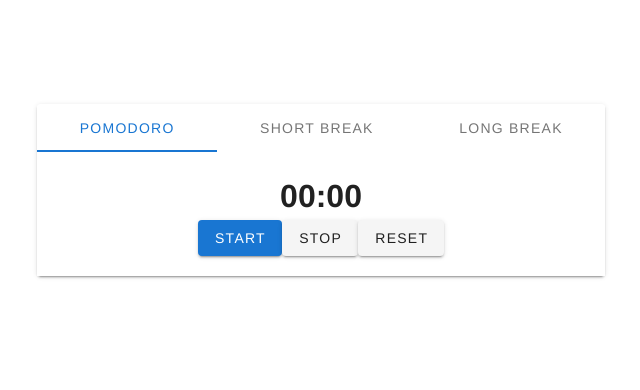
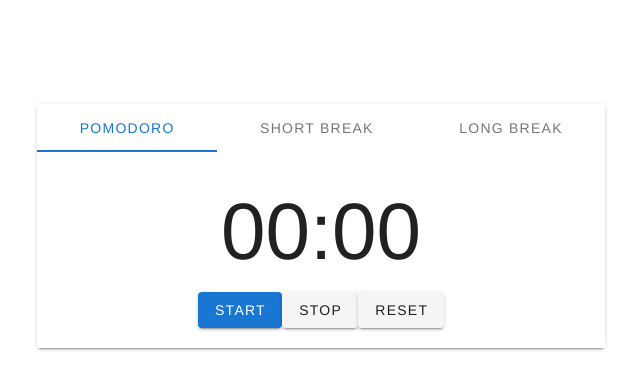
Before and after one commit to braden-w/Vue-Pomodoro-Clock, a Vue app: page / in a window 1280 px wide. Shown: the top 390 px of the page, without its empty margins (319-959 px from the left). Built offline with nearby package versions, Linux system fonts and the light colour scheme.

Commit message:
Added formatting

```diff
--- a/src/components/Pomodoro.vue
+++ b/src/components/Pomodoro.vue
@@ -33,4 +33,9 @@
 .v-card {
   width: 600px;
 }
+.time {
+  font-size: 80px;
+  font-weight: 400;
+  align: center;
+}
 </style>
```
